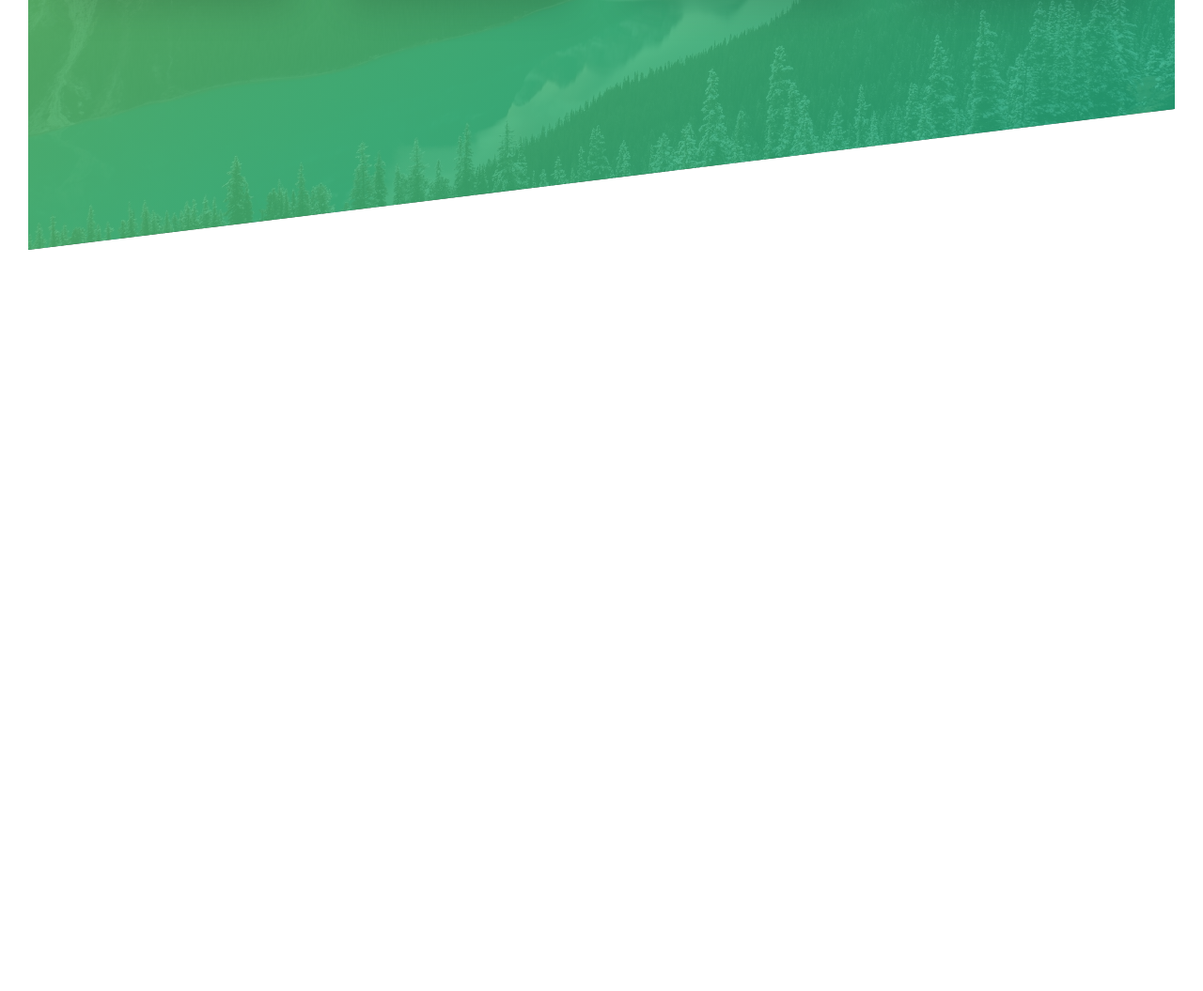
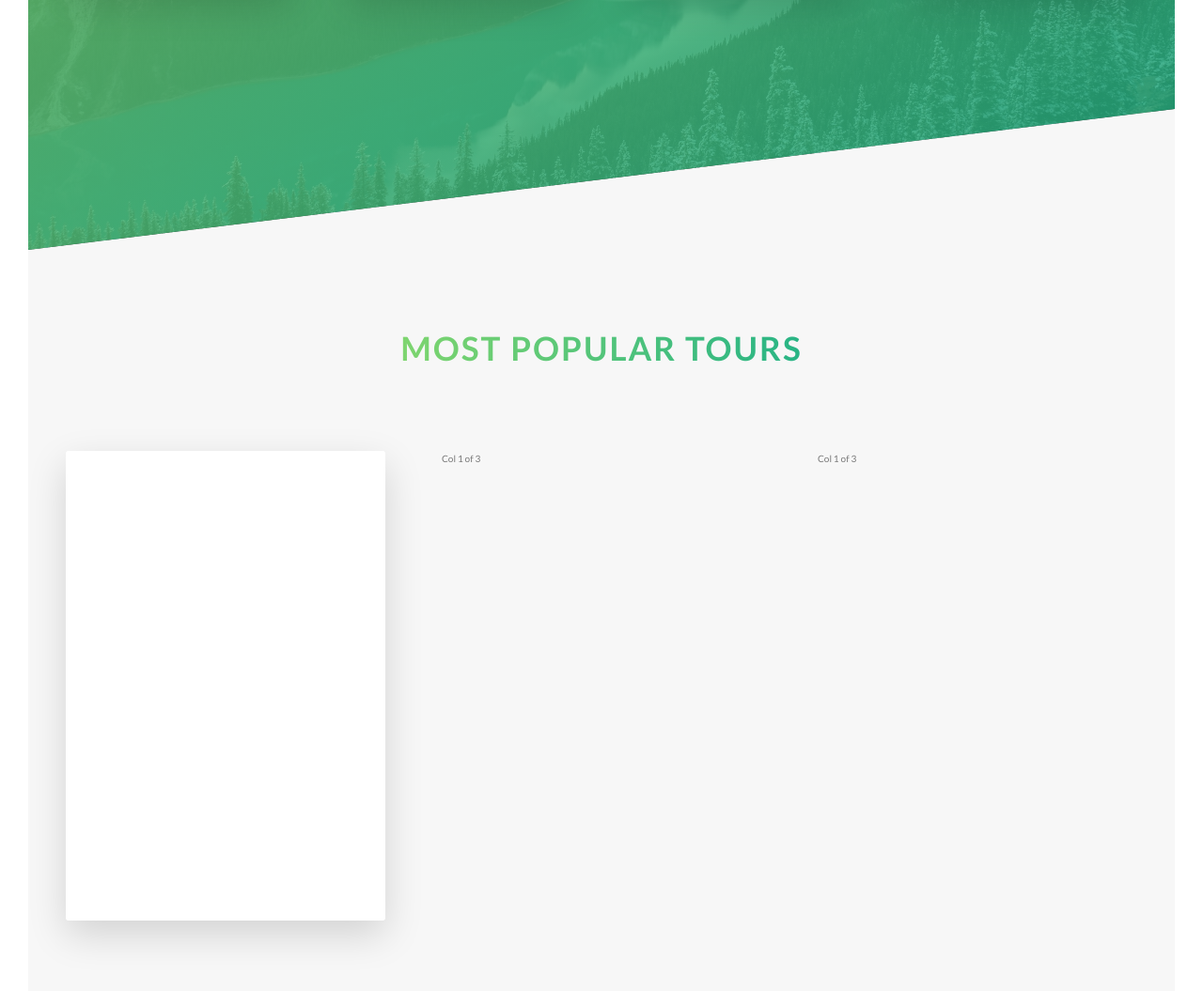
Before and after one commit to ayush987goyal/natours-scss, a website: page index.html in a window 1280 px wide. Shown: the part 1969-3024 px from the top of the page at 94% size. Before the commit the page ends 2235 px from the top, so only its background shows below. Drawn offline with Linux system fonts and the light colour scheme.

Commit message:
added a card to new tours section and card component

```diff
--- a/index.html
+++ b/index.html
@@ -104,6 +104,33 @@
                     </div>
                 </div>
             </section>
+
+            <section class="section-tours">
+                <div class="u-center-text u-margin-bottom-big">
+                    <h2 class="heading-secondary">
+                        Most popular tours
+                    </h2>
+                </div>
+
+                <div class="row">
+                    <div class="col-1-of-3">
+                        <div class="card">
+                            <div class="card__side card__side--front">
+                                FRONT
+                            </div>
+                            <div class="card__side card__side--back card__side--back-1">
+                                BACK
+                            </div>
+                        </div>
+                    </div>
+                    <div class="col-1-of-3">
+                        Col 1 of 3
+                    </div>
+                    <div class="col-1-of-3">
+                        Col 1 of 3
+                    </div>
+                </div>
+            </section>
         </main>
 
         <!-- <section class="grid-test">
--- a/sass/abstracts/_variables.scss
+++ b/sass/abstracts/_variables.scss
@@ -2,6 +2,12 @@
 $color-primary: #55c57a;
 $color-primary-light: #7ed56f;
 $color-primary-dark: #28b485;
+
+$color-secondary-light: #ffb900;
+$color-secondary-dark: #ff7730;
+
+$color-tertiary-light: #2998ff;
+$color-tertiary-dark: #5643fa;
 
 $color-grey-light-1: #f7f7f7;
 
--- /dev/null
+++ b/sass/components/_card.scss
@@ -0,0 +1,43 @@
+.card {
+    perspective: 150rem;
+    --moz-perspective: 150rem;
+    position: relative;
+    height: 50rem;
+
+    &__side {
+        color: #fff;
+        font-size: 2rem;
+
+        height: 50rem;
+        transition: all 0.8s ease;
+        position: absolute;
+        top: 0;
+        left: 0;
+        width: 100%;
+        backface-visibility: hidden;
+        border-radius: 3px;
+        box-shadow: 0 1.5rem 4rem rgba($color-black, 0.15);
+
+        &--front {
+            background-color: $color-white;
+        }
+
+        &--back {
+            transform: rotateY(180deg);
+
+            &-1 {
+                background-image: linear-gradient(
+                    to right bottom,
+                    $color-secondary-light,
+                    $color-secondary-dark
+                );
+            }
+        }
+    }
+    &:hover &__side--front {
+        transform: rotateY(180deg);
+    }
+    &:hover &__side--back {
+        transform: rotateY(0);
+    }
+}
--- a/sass/main.scss
+++ b/sass/main.scss
@@ -8,6 +8,7 @@
 @import 'base/utilities';
 
 @import 'components/button';
+@import 'components/card';
 @import 'components/composition';
 @import 'components/feature-box';
 
--- a/sass/pages/_home.scss
+++ b/sass/pages/_home.scss
@@ -20,3 +20,9 @@
         transform: skewY(7deg);
     }
 }
+
+.section-tours {
+    background-color: $color-grey-light-1;
+    padding: 25rem 0 50rem 0;
+    margin-top: -10rem;
+}
```
Also changed, not shown: css/style.css.
